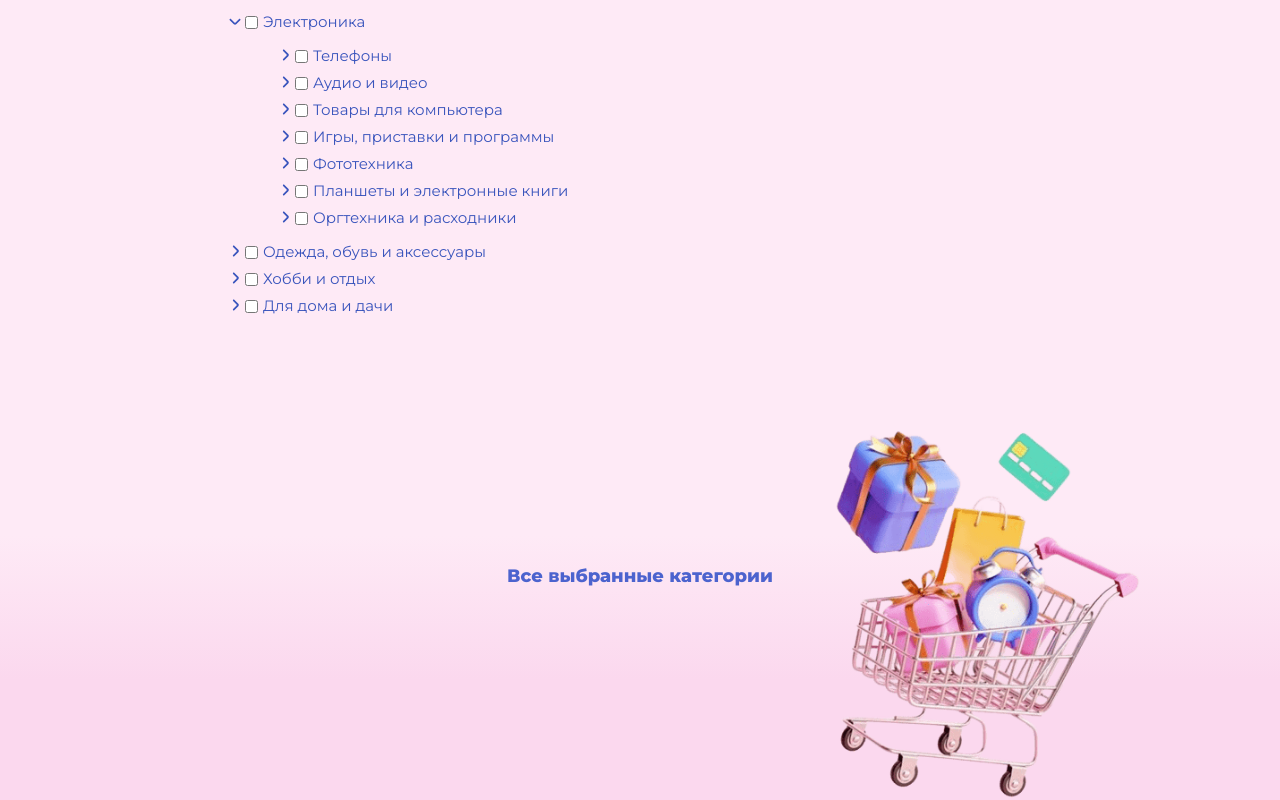
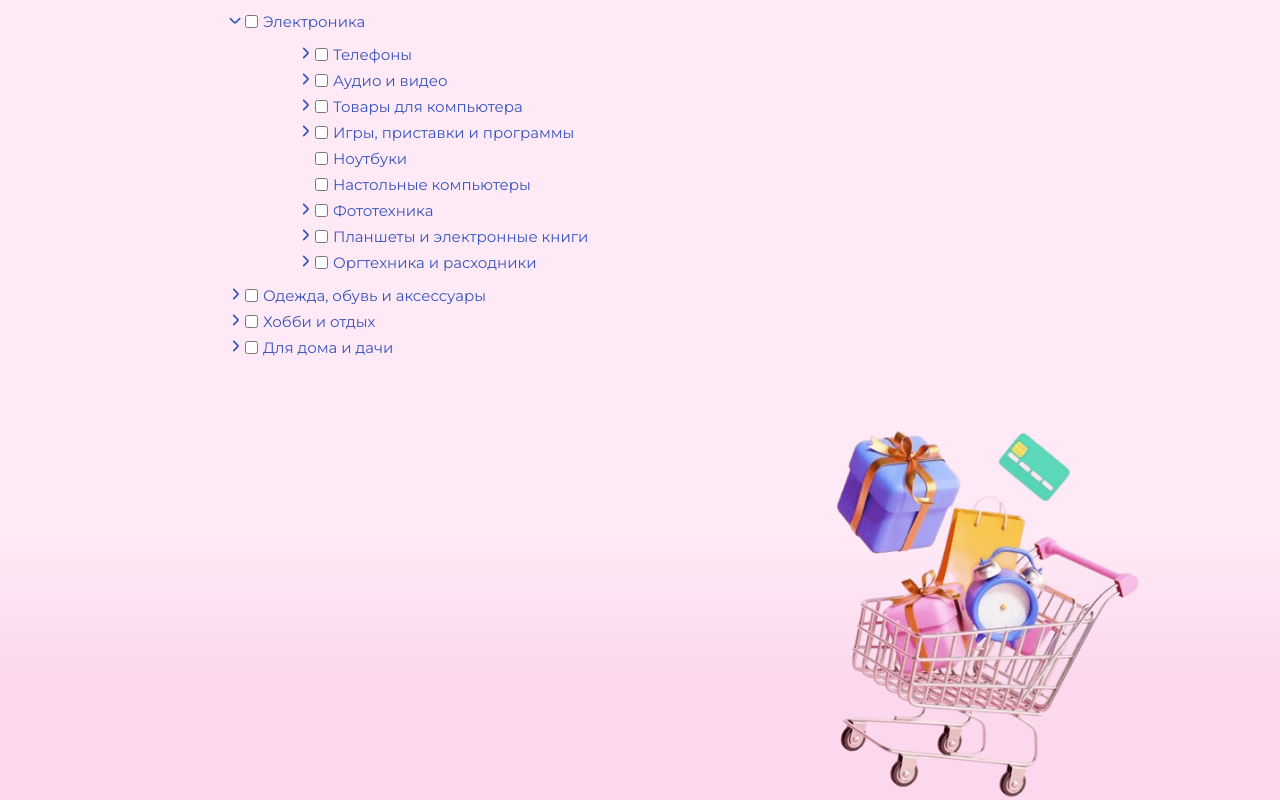
Before and after one commit to AnyaPanf/Unfolding-items-list, a React (Create React App) app: page / in a window 1280 px wide. Both pictures are taken after a click on the button 235 px from the left and 22 px from the top of the page. Built offline with nearby package versions, Linux system fonts and the light colour scheme; the HTML template or start-up script is replaced by a standard one.

Commit message:
Bugs fixed

```diff
--- a/src/App.js
+++ b/src/App.js
@@ -9,14 +9,16 @@ function App() {
   return (
     <div className={AppCss.container}>
       <NestedCategoriesSelector data={data} setSelectedIds={setSelectedIds} selectedIds={selectedIds} />
-      <div className={AppCss.selected}>
+      {/* <div className={AppCss.selected}>
         <h3>Все выбранные категории</h3>
         <ul className={AppCss.selectedList}>
-          {selectedIds.map(id => (
-            <li className="topItems">{data.find(obj => obj.id === +id).name}</li>
-          ))}
+          {selectedIds.map(id => {
+            const category = data.find(obj => obj.id === +id);
+            if (!category) return null;
+            return <li className="topItems" key={id}>{category.name}</li>;
+          })}
         </ul>
-      </div>
+      </div> */}
     </div>
   );
 }
--- a/src/components/MenuSubItem.js
+++ b/src/components/MenuSubItem.js
@@ -3,37 +3,48 @@ import { useState } from "react"
 import MenuSubitemCss from './MenuSubItem.module.css'
 
 export const MenuSubItem = ({ ids, id2category, selectedIds, toggleId }) => {
-    const [unfold, setUnfold] = useState([])
+    const [unfold, setUnfold] = useState([]);
 
     const handleClick = (productId) => {
-        setUnfold(prev => prev.includes(productId) ? prev.filter((id) => id !== productId) : [...prev, productId])
-    }
+        setUnfold(prev => prev.includes(productId) ? prev.filter((id) => id !== productId) : [...prev, productId]);
+    };
 
     return (
         <ul className={MenuSubitemCss.menu}>
             {ids.map((id) => {
-                const { children, name } = id2category[id]
+                const { children, name } = id2category[id];
 
                 return (
-                    <li className={MenuSubitemCss.menuItem}>
-                        {children.length > 0 && (
-                            <div className={MenuSubitemCss.line}>
-                                <button className={MenuSubitemCss.btn}
-                                    onClick={() => handleClick(id)}>
-                                    <img src={arrow}
-                                        className={unfold.includes(id)
-                                            ? `${MenuSubitemCss.menuArrowTurned} ${MenuSubitemCss.selected}`
-                                            : `${MenuSubitemCss.menuArrow}`} />
-                                </button>
-                                <input type="checkbox" id={id} checked={selectedIds.includes(id)} onChange={() => toggleId(id)}></input>
-                                <label for={id} className={MenuSubitemCss.menuText}>{name}</label>
-                            </div>)}
+                    <li className={MenuSubitemCss.menuItem} key={id}>
+                        {children.length > 0
+                            ? (
+                                <div className={MenuSubitemCss.line}>
+                                    <button className={MenuSubitemCss.btn} onClick={() => handleClick(id)}>
+                                        <img src={arrow}
+                                            className={unfold.includes(id)
+                                                ? `${MenuSubitemCss.menuArrowTurned}`
+                                                : `${MenuSubitemCss.menuArrow}`} />
+                                    </button>
+                                    <input type="checkbox" id={id} checked={selectedIds.includes(id)} onChange={() => toggleId(id)} />
+                                    <label htmlFor={id} className={MenuSubitemCss.menuText}>{name}</label>
+                                </div>
+                            )
+                            : (
+                                <div className={MenuSubitemCss.line}>
+                                    <button className={MenuSubitemCss.btn} onClick={() => handleClick(id)}>
+                                        <img src={arrow}
+                                            className={MenuSubitemCss.hidden} />
+                                    </button>
+                                    <input type="checkbox" id={id} checked={selectedIds.includes(id)} onChange={() => toggleId(id)} />
+                                    <label htmlFor={id} className={MenuSubitemCss.menuText}>{name}</label>
+                                </div>
+                            )}
                         {children.length > 0 && unfold.includes(id) && (
                             <MenuSubItem ids={children} id2category={id2category} selectedIds={selectedIds} toggleId={toggleId} />
                         )}
                     </li>
-                )
+                );
             })}
         </ul>
-    )
+    );
 };
--- a/src/components/MenuSubItem.module.css
+++ b/src/components/MenuSubItem.module.css
@@ -9,11 +9,18 @@
 
 .menuArrow {
   width: 20px;
+  transition: 0.5s;
 }
 
 .menuArrowTurned {
   width: 20px;
   transform: rotate(90deg);
+  transition: 0.5s;
+}
+
+.hidden {
+  width: 20px;
+  visibility: hidden;
 }
 
 .menuText {
@@ -25,6 +32,7 @@
 .line {
   display: flex;
   align-items: center;
+  line-height: 20px;
 }
 
 ul {
@@ -34,21 +42,21 @@ ul {
 
 ul ul {
   margin-left: 20px;
-    padding-left: 0;
-  }
-
-  li {
-    position: relative;
-    padding-left: 20px;
-    line-height: 1.5em;
 }
 
 ul ul ul {
   margin-left: 20px;
-    padding-left: 0;
 }
 
 ul ul ul ul {
   margin-left: 20px;
-    padding-left: 0;
 }
+
+ul ul ul ul ul {
+  margin-left: 20px;
+}
+
+li {
+  padding-left: 20px;
+  line-height: 20px;
+}
```
Lines whose indentation alone changed are shown as unchanged.
